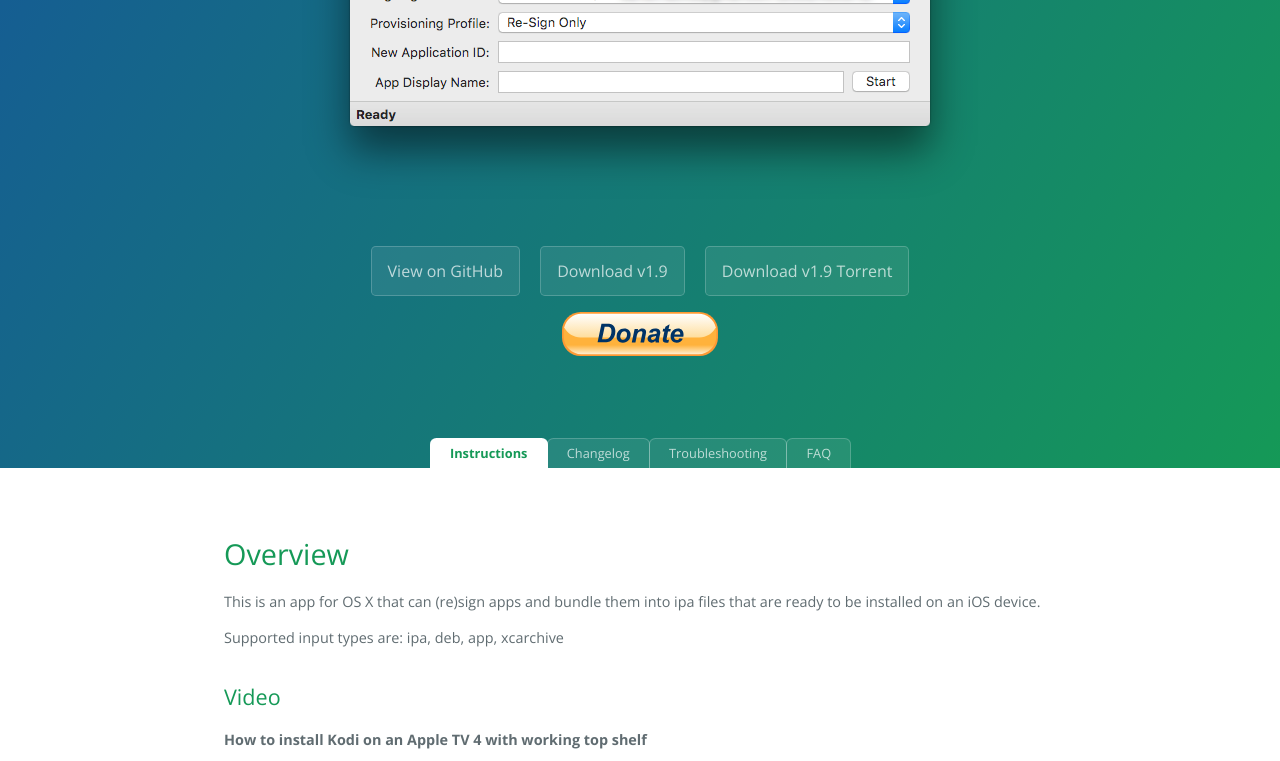
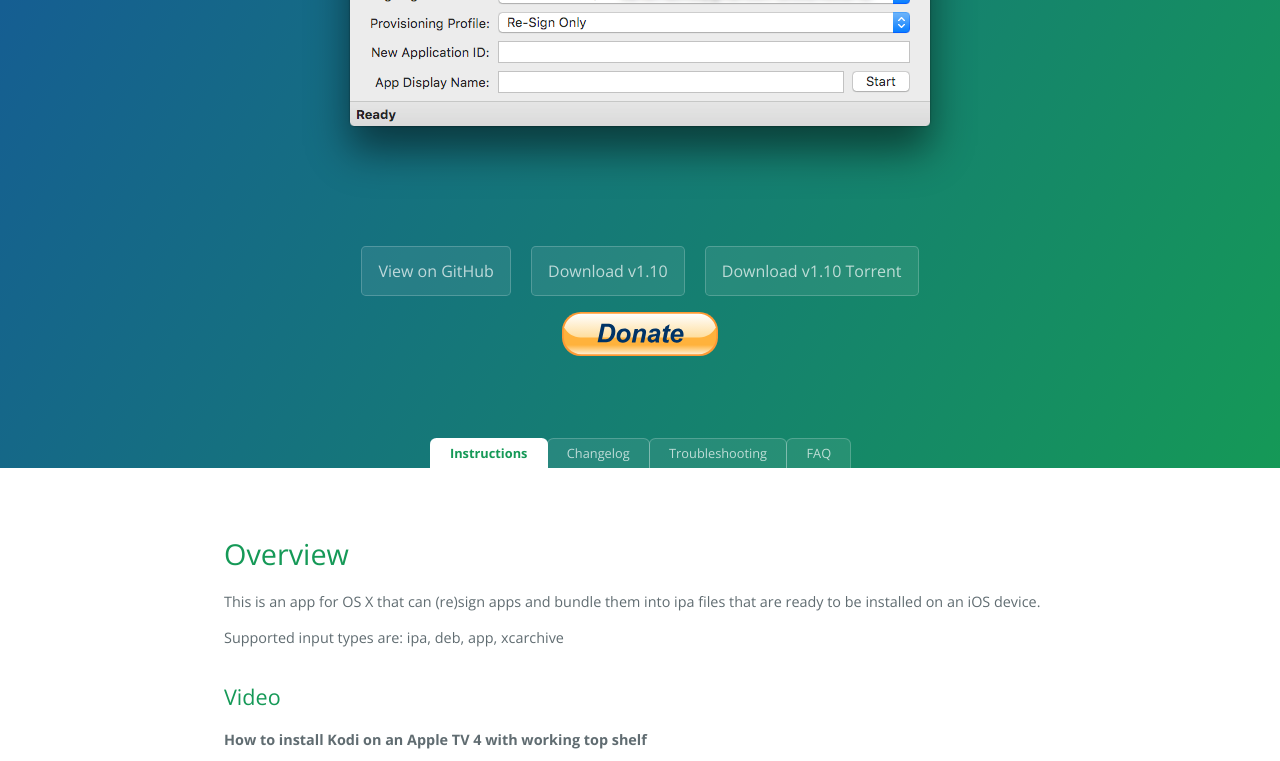
Before and after one commit to DanTheMan827/dantheman827.github.io, a Jekyll site: the page built from pages/ios-app-signer/1_ios-app-signer.md, in a window 1280 px wide and 900 px high, scrolled down 312 px, cut to the strip 0-761 px from the top of the window. Built offline with Jekyll 4.4.1, drawn with Linux system fonts in a browser that asks for light colours; nearby versions of some CDN libraries.

Commit message:
Update iOS App Signer to v1.10

```diff
--- a/_data/ios-app-signer.yml
+++ b/_data/ios-app-signer.yml
@@ -2,9 +2,9 @@
 description: This is an app for OS X that can (re)sign apps and bundle them into ipa files that are ready to be installed on an iOS device.
 screenshot: /images/ios-app-signer/screenshots/screenshot.png
 github-link: https://github.com/DanTheMan827/ios-app-signer
-download-link: https://github.com/DanTheMan827/ios-app-signer/releases/download/1.9/iOS.App.Signer.app.zip
-torrent-link: https://github.com/DanTheMan827/ios-app-signer/releases/download/1.9/iOS.App.Signer.v1.9.torrent
+download-link: https://github.com/DanTheMan827/ios-app-signer/releases/download/1.10/iOS.App.Signer.app.zip
+torrent-link: https://github.com/DanTheMan827/ios-app-signer/releases/download/1.10/iOS.App.Signer.v1.10.torrent
 extra-links: [
   #[Shell Script, "https://raw.githubusercontent.com/DanTheMan827/ios-app-signer/shell_script/app-sign.sh"]
 ]
-version: "v1.9"
+version: "v1.10"
```
